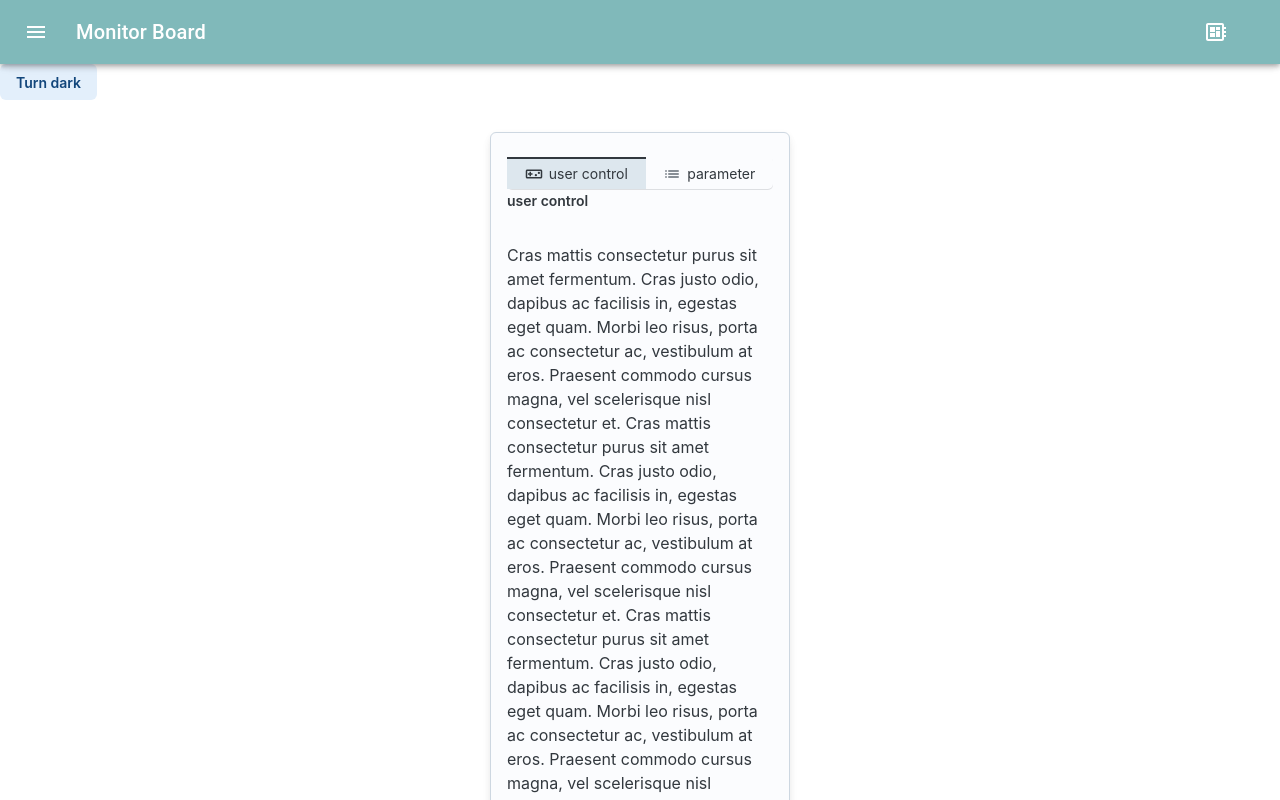
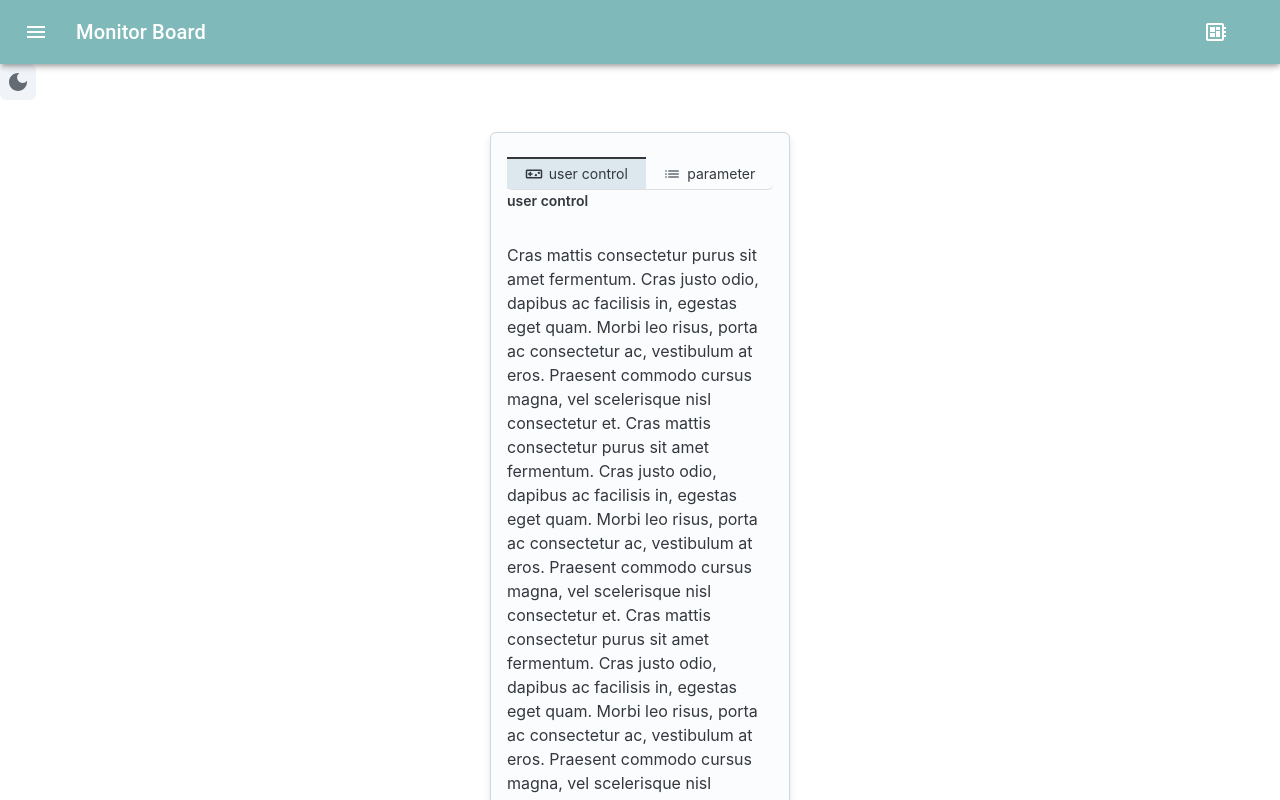
Before and after one commit to BlackTea12/mui_tutorial, a React (Create React App) app: page / in a window 1280 px wide. Shown: the top 800 px of the page. Built offline with nearby package versions, Linux system fonts and the light colour scheme.

Commit message:
[update] modified night and light mode with icon button

```diff
--- a/src/components/SkinToggle.js
+++ b/src/components/SkinToggle.js
@@ -2,9 +2,11 @@ import * as React from 'react';
 import { useColorScheme } from '@mui/joy/styles';
 import Sheet from '@mui/joy/Sheet';
 import CssBaseline from '@mui/joy/CssBaseline';
-import Button from '@mui/joy/Button';
 import SimpleTabPannel from './SimpleTabPannel';
 import Box from '@mui/material/Box';
+import DarkModeIcon from '@mui/icons-material/DarkMode';
+import Brightness4OutlinedIcon from '@mui/icons-material/Brightness4Outlined';
+import { IconButton } from '@mui/joy';
 
 function ModeToggle() {
   const { mode, setMode } = useColorScheme();
@@ -16,18 +18,19 @@ function ModeToggle() {
     setMounted(true);
   }, []);
   if (!mounted) {
-    return <Button variant="soft">Change mode</Button>;
+    return <IconButton variant="soft"><Brightness4OutlinedIcon/></IconButton>
+    // return <Button variant="soft">Change mode</Button>;
   }
 
   return (
-    <Button
+    <IconButton
       variant="soft"
       onClick={() => {
         setMode(mode === 'light' ? 'dark' : 'light');
       }}
     >
-      {mode === 'light' ? 'Turn dark' : 'Turn light'}
-    </Button>
+      {mode === 'light' ? <DarkModeIcon /> : <Brightness4OutlinedIcon />}
+    </IconButton>
   );
 }
 
```
